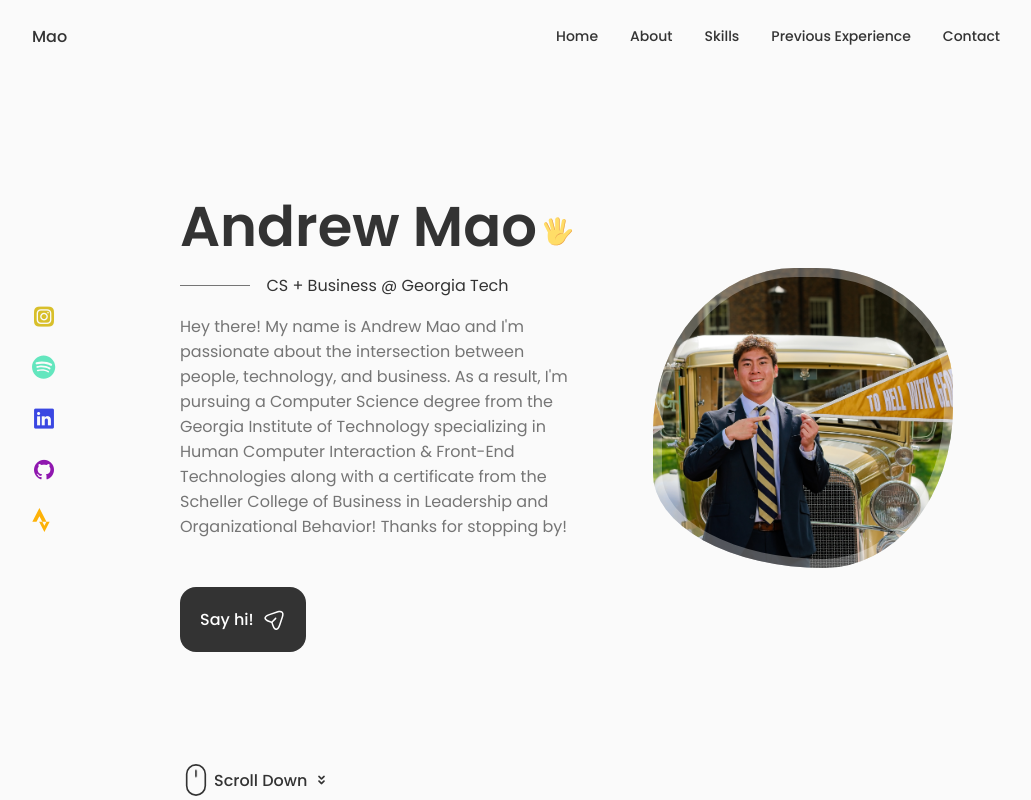
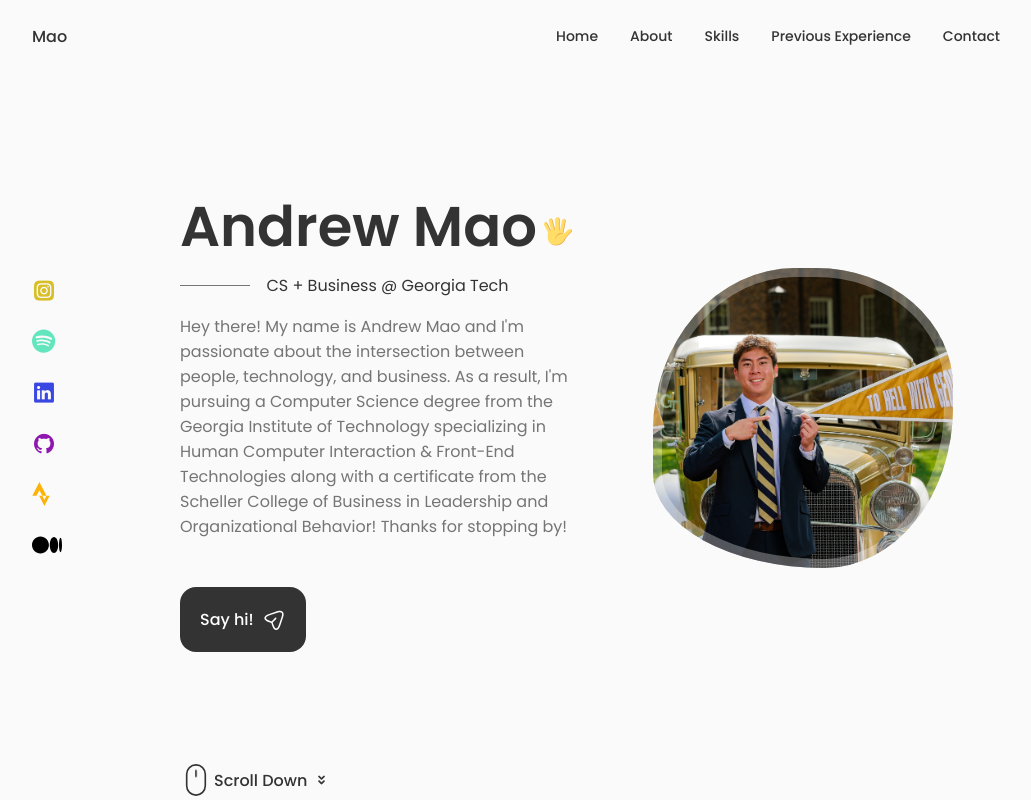
Before and after one commit to andrewmao2/andrew-mao-website, a React (Create React App) app: page / in a window 1280 px wide. Shown: the top 800 px of the page, without its empty margins (124-1155 px from the left). Built offline with nearby package versions, Linux system fonts and the light colour scheme.

Commit message:
medium logl

```diff
--- a/src/components/home/Social.jsx
+++ b/src/components/home/Social.jsx
@@ -2,6 +2,8 @@ import React from 'react';
 import { FontAwesomeIcon } from '@fortawesome/react-fontawesome';
 import { faSpotify } from '@fortawesome/free-brands-svg-icons/faSpotify';
 import { faStrava } from '@fortawesome/free-brands-svg-icons/faStrava';
+import { faMedium } from '@fortawesome/free-brands-svg-icons/faMedium';
+
 
 const Social = () => {
   return (
@@ -21,6 +23,9 @@ const Social = () => {
           <a href="https://www.strava.com/athletes/128959047" className="home__social-icon" target="_blank" rel="noopener noreferrer">
             <FontAwesomeIcon icon={faStrava} style={{color: "#FDB208",}} />
           </a>
+          <a href="https://andrewmaojots.medium.com/" className="home__social-icon" target="_blank" rel="noopener noreferrer">
+            <FontAwesomeIcon icon={faMedium} style={{color: "#000000",}} />
+          </a>
       </div>
   )
 }
```
Also changed, not shown: 1 other file (tests, documents, lock files or other folders).
